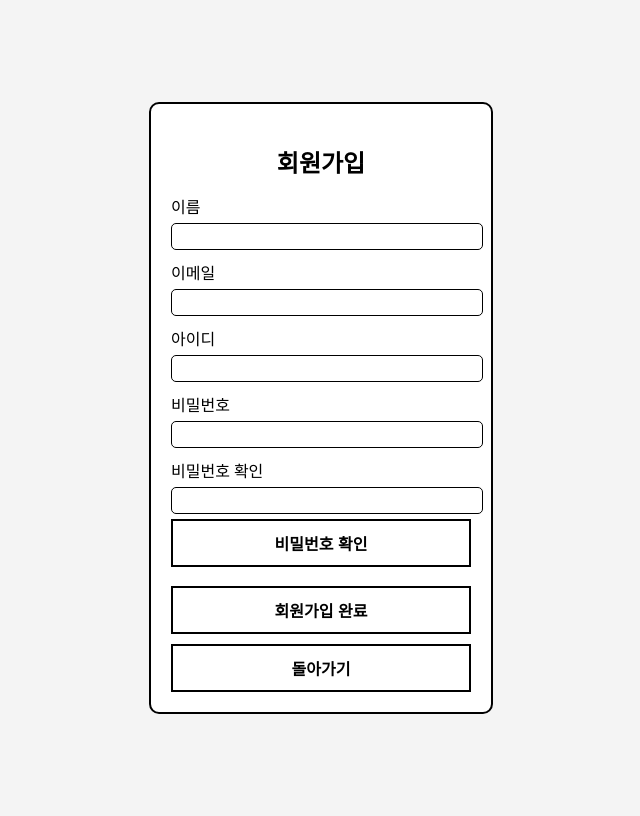
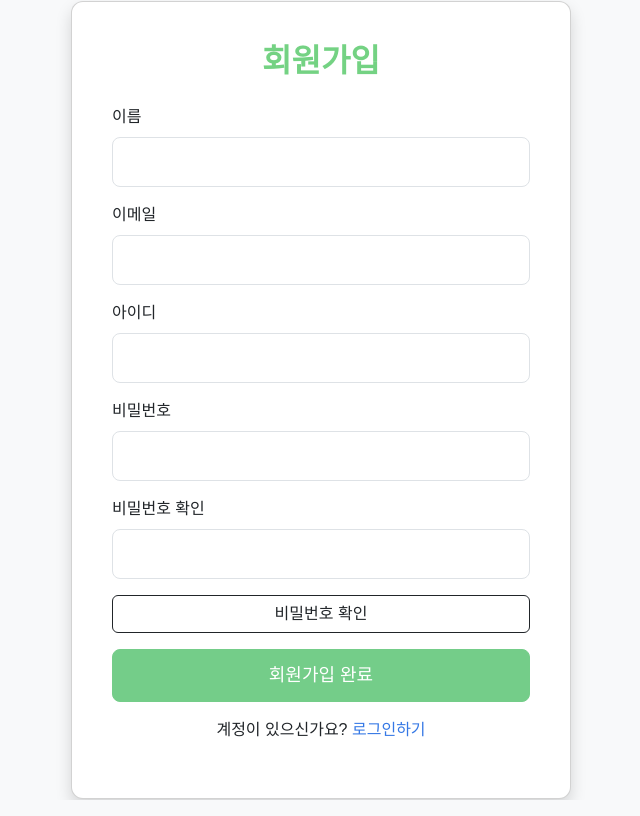
Before and after one commit to skcy1515/Code-Safari-5, a Flask app: page /sign_up in a window 1280 px wide. Shown: the whole page, without its empty margins (319-959 px from the left). Run offline with Flask 3, Linux system fonts and the light colour scheme; some web fonts are replaced.

Commit message:
회원정보 수정, 회원가입 CSS 색상, 글꼴 수정

```diff
--- a/templates/sign_up.html
+++ b/templates/sign_up.html
@@ -4,151 +4,152 @@
     <meta charset="UTF-8" />
     <meta name="viewport" content="width=device-width, initial-scale=1.0" />
     <script src="https://code.jquery.com/jquery-3.6.0.min.js"></script>
-    <title>회원 가입</title>
+    <link
+      href="https://cdn.jsdelivr.net/npm/bootstrap@5.3.0/dist/css/bootstrap.min.css"
+      rel="stylesheet"
+    />
     <style>
+      @font-face {
+        font-family: "S-CoreDream-3";
+        src: url("https://fastly.jsdelivr.net/gh/projectnoonnu/noonfonts_six@1.2/S-CoreDream-3Light.woff") format("woff");
+        font-weight: 300;
+      }
+
+      @font-face {
+        font-family: "S-CoreDream-6";
+        src: url("https://fastly.jsdelivr.net/gh/projectnoonnu/noonfonts_six@1.2/S-CoreDream-6Bold.woff") format("woff");
+        font-weight: 600;
+      }
+      @font-face {
+        font-family: "S-CoreDream-4";
+        src: url("https://fastly.jsdelivr.net/gh/projectnoonnu/noonfonts_six@1.2/S-CoreDream-4Regular.woff") format("woff");
+        font-weight: 400;
+      }
+
+
       body {
-        display: flex;
-        justify-content: center;
-        align-items: center;
-        height: 100vh;
-        background-color: #f4f4f4;
+        font-family: "S-CoreDream-6", sans-serif;
+        background-color: #f8f9fa;
       }
-      .container {
-        width: 300px;
-        padding: 20px;
-        background: white;
-        border: 2px solid black;
-        border-radius: 10px;
-        text-align: left;
+
+      .card {
+        border-radius: 12px;
+        padding: 40px;
+        max-width: 500px;
+        width: 100%;
       }
-      .container h2 {
-        margin-bottom: 15px;
+
+      .form-label, .btn, .text-link, .text-danger {
+        font-family: "S-CoreDream-3", sans-serif;
+
+      }
+
+      h2 {
+        font-weight: 600;
+        color: #74D283;
+
+      }
+
+      .form-control {
+        border-radius: 8px;
+        padding: 12px;
+      }
+
+      .btn-primary {
+        background-color: rgb(116,205,137);
+        border-color: rgb(116,205,137);
+        border-radius: 8px;
+        padding: 12px;
+        font-size: 18px;
+      }
+
+      .btn-primary:hover {
+        background-color: rgb(101, 175, 118);
+        border-color: rgb(101, 175, 118);
+      }
+
+      .text-link {
+        color: #3578e5;
+        text-decoration: none;
+        //font-weight: bold;
+      }
+
+      .text-link:hover {
+        text-decoration: underline;
+      }
+
+      .text-danger {
+        font-size: 14px;
+        margin-top: 5px;
+      }
+      .text-center.mt-3 {
+        font-family: "S-CoreDream-4", sans-serif ;
+        font-weight: 400 ;
         text-align: center;
       }
-      .input-group {
-        margin-bottom: 10px;
-      }
-      .input-group label {
-        display: block;
-        margin-bottom: 5px;
-      }
-      .input-group input {
-        width: 100%;
-        padding: 5px;
-        border: 1px solid black;
-        border-radius: 5px;
-      }
-      .check-btn,
-      .submit-btn {
-        width: 100%;
-        padding: 10px;
-        background: white;
-        border: 2px solid black;
-        cursor: pointer;
-        font-size: 16px;
-        font-weight: bold;
-        margin-top: 5px;
-      }
-      .check-btn:hover,
-      .submit-btn:hover {
-        background: black;
-        color: white;
-      }
-      .message {
-        margin-top: 5px;
-        font-size: 14px;
-        font-weight: bold;
-        text-align: center;
-      }
-      .success {
-        color: green;
-      }
-      .error {
-        color: red;
-      }
-      #login {
-        margin-top: 10px;
-      }
+
+
+
+
     </style>
+    <title>회원 가입</title>
   </head>
-  <body>
-    <div class="container">
-      <h2>회원가입</h2>
+  <body class="d-flex justify-content-center align-items-center vh-100">
+    <div class="container d-flex justify-content-center">
+      <div class="card shadow bg-white">
+        <h2 class="text-center mb-4">회원가입</h2>
         <form id="signup-form">
-        <div class="input-group">
-          <label for="name">이름</label>
-          <input type="text" id="name" name="name" autocomplete="off" />
+          <div class="mb-3">
+            <label for="name" class="form-label">이름</label>
+            <input type="text" id="name" name="name" class="form-control" autocomplete="off" />
           </div>
-        <div class="input-group">
-          <label for="email">이메일</label>
-          <input type="email" id="email" name="email" autocomplete="off" />
+          <div class="mb-3">
+            <label for="email" class="form-label">이메일</label>
+            <input type="email" id="email" name="email" class="form-control" autocomplete="off" />
           </div>
-        <div class="input-group">
-          <label for="id">아이디</label>
-          <input type="text" id="id" name="id" autocomplete="off" />
+          <div class="mb-3">
+            <label for="id" class="form-label">아이디</label>
+            <input type="text" id="id" name="id" class="form-control" autocomplete="off" />
           </div>
-        <div class="input-group">
-          <label for="password">비밀번호</label>
-          <input
-            type="password"
-            id="password"
-            name="password"
-            autocomplete="off"
-          />
+          <div class="mb-3">
+            <label for="password" class="form-label">비밀번호</label>
+            <input type="password" id="password" name="password" class="form-control" autocomplete="off" />
           </div>
-        <div class="input-group">
-          <label for="confirm-password">비밀번호 확인</label>
-          <input
-            type="password"
-            id="confirm-password"
-            name="confirm-password"
-            autocomplete="off"
-          />
-          <button type="button" class="check-btn" onclick="checkPassword()">
-            비밀번호 확인
-          </button>
-          <p id="message" class="message"></p>
+          <div class="mb-3">
+            <label for="confirm-password" class="form-label">비밀번호 확인</label>
+            <input type="password" id="confirm-password" name="confirm-password" class="form-control" autocomplete="off" />
+            <button type="button" class="btn btn-outline-dark w-100 mt-3" onclick="checkPassword()">비밀번호 확인</button>
+            <p id="message" class="text-danger text-center"></p>
           </div>
-        <button type="submit" class="submit-btn" onclick="checkForm(event)">
-          회원가입 완료
-        </button>
-        <button
-          type="button"
-          class="submit-btn"
-          id="login"
-          onclick="window.location.href='/login'; return false;"
-        >
-          돌아가기
-        </button>
+          <button type="submit" class="btn btn-primary w-100" onclick="checkForm(event)">회원가입 완료</button>
+          <p class="text-center mt-3 ">계정이 있으신가요? <a href="/login" class="text-link">로그인하기</a></p>
         </form>
       </div>
-
+    </div>
     <script>
-      let passwordcheck = false; // 비밀번호 확인 버튼이 눌렸는지 여부
-      let passwordmatch = false; // 비밀번호가 일치하는지 여부
+      let passwordcheck = false;
+      let passwordMatch = false;
 
       function checkPassword() {
         const password = document.getElementById("password").value;
-        const confirmPassword =
-          document.getElementById("confirm-password").value;
+        const confirmPassword = document.getElementById("confirm-password").value;
         const message = document.getElementById("message");
 
-        passwordcheck = true; // 비밀번호 확인 버튼 누름
+        passwordcheck = true;
 
         if (password === confirmPassword && password !== "") {
           message.textContent = "비밀번호가 일치합니다.";
-          message.className = "message success";
-          passwordMatch = true; // 비밀번호 일치
+          message.className = "text-success text-center";
+          passwordMatch = true;
         } else {
           message.textContent = "비밀번호가 일치하지 않습니다.";
-          message.className = "message error";
-          passwordMatch = false; // 비밀번호 불일치
+          message.className = "text-danger text-center";
+          passwordMatch = false;
         }
       }
 
-      // 회원가입
       function checkForm(event) {
-        event.preventDefault(); // 기본 폼 제출 방지 (페이지 새로고침 방지)
+        event.preventDefault();
 
         let name = $("#name").val();
         let email = $("#email").val();
@@ -156,45 +157,20 @@
         let password = $("#password").val();
         let confirmPassword = $("#confirm-password").val();
 
-        // 필수 입력값 확인
         if (!name || !email || !userid || !password || !confirmPassword) {
           alert("모든 항목을 입력해야 합니다.");
           return false;
         }
 
-        // 비밀번호 확인 버튼을 누르지 않은 경우
         if (!passwordcheck) {
           alert("비밀번호 확인을 하지 않았습니다.");
           return false;
         }
 
-        // 비밀번호가 일치하지 않는 경우
         if (!passwordMatch) {
           alert("비밀번호가 일치하지 않습니다.");
           return false;
         }
-
-        $.ajax({
-          type: "POST",
-          url: "/sign_up",
-          data: {
-            userid: userid,
-            password: password,
-            name: name,
-            email: email,
-          },
-          success: function (response) {
-            if (response.result === "success") {
-              alert(response.msg);
-              window.location.href = "/login";
-            }
-          },
-          error: function (xhr) {
-            if (xhr.status === 400) {
-              alert(xhr.responseJSON.msg);
-            }
-          },
-        });
       }
     </script>
   </body>
```
Also changed, not shown: templates/edit_profile.html (+28 -2 lines), templates/mypage.html (+16 -12 lines), templates/view_post.html (+114 -62 lines). Lines whose indentation alone changed are shown as unchanged.
